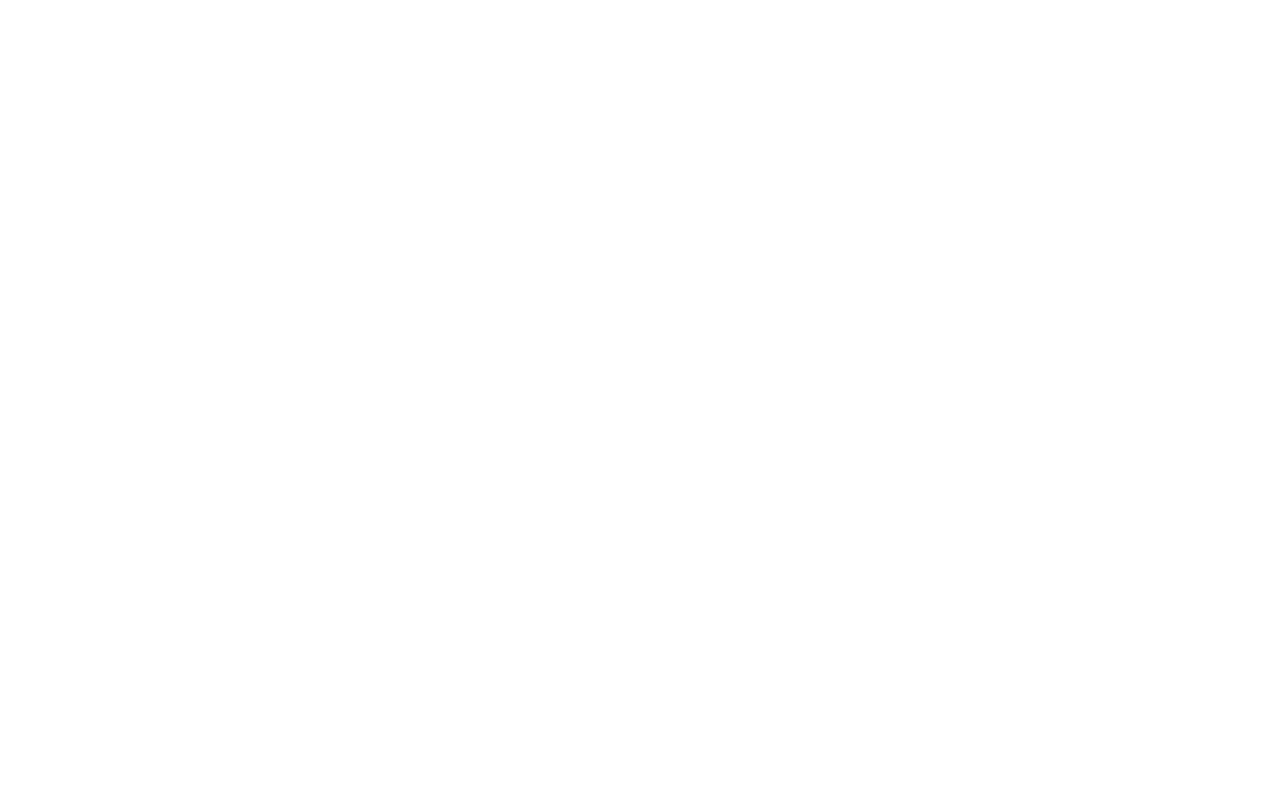
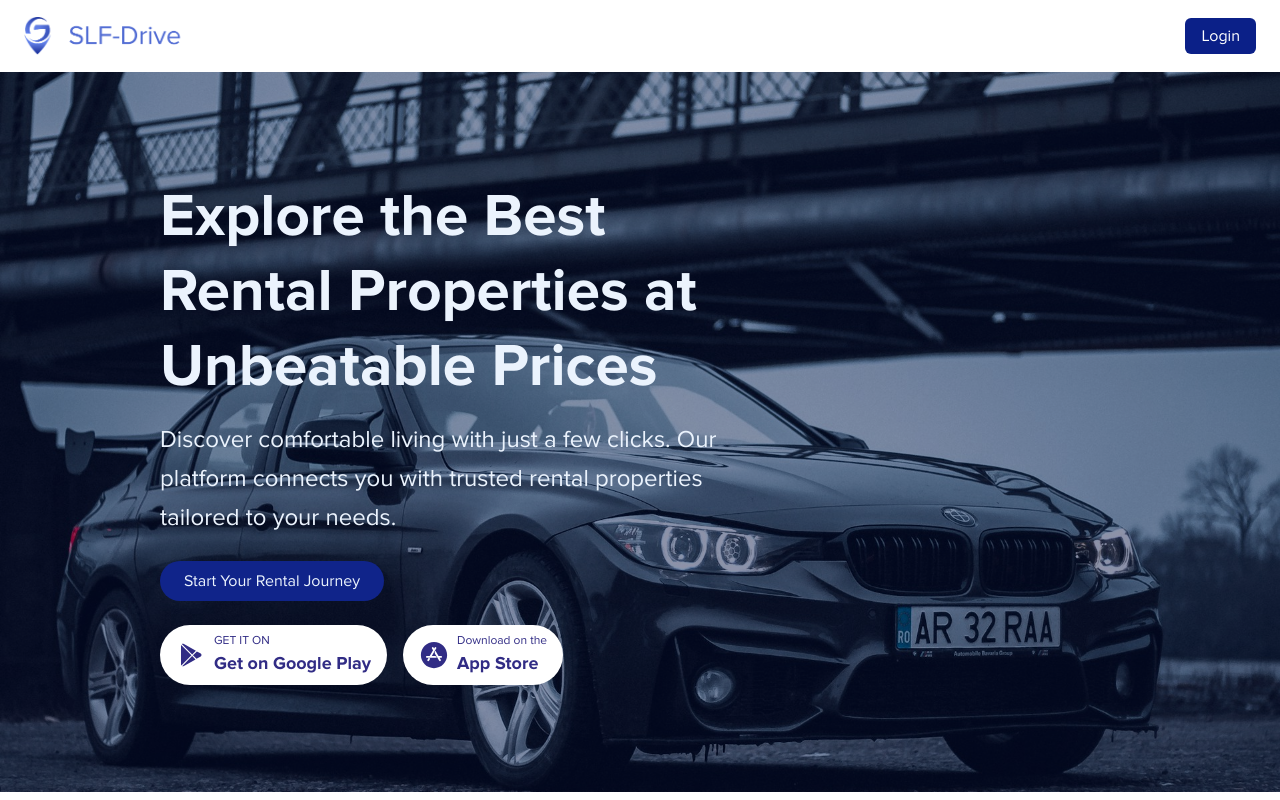
Before and after one commit to muhammadAbdulMannan2022/SlF-Drive, a React (Vite) app: page / in a window 1280 px wide. Built offline with nearby package versions, Linux system fonts and the light colour scheme.

Commit message:
landing hero done

```diff
--- a/src/App.jsx
+++ b/src/App.jsx
@@ -1,3 +1,9 @@
+import { Outlet } from "react-router";
+
 export default function App() {
-  return <div className="proxima-nova"></div>;
+  return (
+    <div className="proxima-nova">
+      <Outlet />
+    </div>
+  );
 }
--- /dev/null
+++ b/src/pages/Home/Landing.jsx
@@ -0,0 +1,14 @@
+import React from "react";
+import Nav from "./Sections/Nav";
+import Hero from "./Sections/Hero";
+
+function Landing() {
+  return (
+    <div>
+      <Nav />
+      <Hero />
+    </div>
+  );
+}
+
+export default Landing;
--- /dev/null
+++ b/src/pages/Home/Sections/Hero.jsx
@@ -0,0 +1,62 @@
+import React from "react";
+import { BiLogoPlayStore } from "react-icons/bi";
+import { IoLogoAppleAppstore } from "react-icons/io5";
+import { Link } from "react-router";
+
+const Hero = () => {
+  return (
+    <div
+      className="relative h-[90vh] bg-cover bg-center"
+      style={{ backgroundImage: "url('/heroBg.jpg')" }}
+    >
+      {/* Overlay */}
+      <div className="absolute inset-0 bg-[#010C41A1] opacity-70"></div>
+
+      {/* Content */}
+      <div className="relative z-10 flex items-center h-full px-6 md:px-40 text-[#EBF3FD]">
+        <div className="max-w-xl">
+          <h1 className="text-3xl md:text-6xl font-bold mb-4 leading-tight">
+            Explore the Best Rental Properties at Unbeatable Prices
+          </h1>
+          <p className="mb-6 text-base md:text-2xl leading-relaxed">
+            Discover comfortable living with just a few clicks. Our platform
+            connects you with trusted rental properties tailored to your needs.
+          </p>
+          <button className="bg-[#10248A] px-6 py-2 rounded-full hover:bg-indigo-700 transition-colors">
+            Start Your Rental Journey
+          </button>
+
+          {/* Download Buttons */}
+          <div className="flex flex-wrap gap-4 mt-6">
+            <Link
+              to="#"
+              className="flex items-center bg-white text-indigo-900 px-4 py-2 rounded-full hover:bg-gray-200 transition"
+            >
+              <BiLogoPlayStore className="mr-2 text-2xl md:text-3xl" />
+              <div className="flex flex-col text-left">
+                <span className="text-xs">GET IT ON</span>
+                <span className="text-base md:text-lg font-semibold">
+                  Get on Google Play
+                </span>
+              </div>
+            </Link>
+            <Link
+              to="#"
+              className="flex items-center bg-white text-indigo-900 px-4 py-2 rounded-full hover:bg-gray-200 transition"
+            >
+              <IoLogoAppleAppstore className="mr-2 text-2xl md:text-3xl" />
+              <div className="flex flex-col text-left">
+                <span className="text-xs">Download on the</span>
+                <span className="text-base md:text-lg font-semibold">
+                  App Store
+                </span>
+              </div>
+            </Link>
+          </div>
+        </div>
+      </div>
+    </div>
+  );
+};
+
+export default Hero;
--- /dev/null
+++ b/src/pages/Home/Sections/Nav.jsx
@@ -0,0 +1,27 @@
+import React from "react";
+import { Link } from "react-router";
+
+function Nav() {
+  return (
+    <nav className="flex items-center justify-between px-6 py-4 bg-white">
+      <div className="flex items-center">
+        <img
+          src="/logoName.png"
+          alt="SLF-Drive"
+          className="h-10 w-auto object-contain"
+        />
+      </div>
+
+      <div>
+        <Link
+          className="bg-[#0B2088] text-white px-4 py-2 rounded-md text-base font-medium hover:bg-[#0A1B70] transition-colors"
+          to="/login"
+        >
+          Login
+        </Link>
+      </div>
+    </nav>
+  );
+}
+
+export default Nav;
```
Also changed, not shown: src/router/Router.jsx (+7 -0 lines), public/heroBg.jpg (added).
